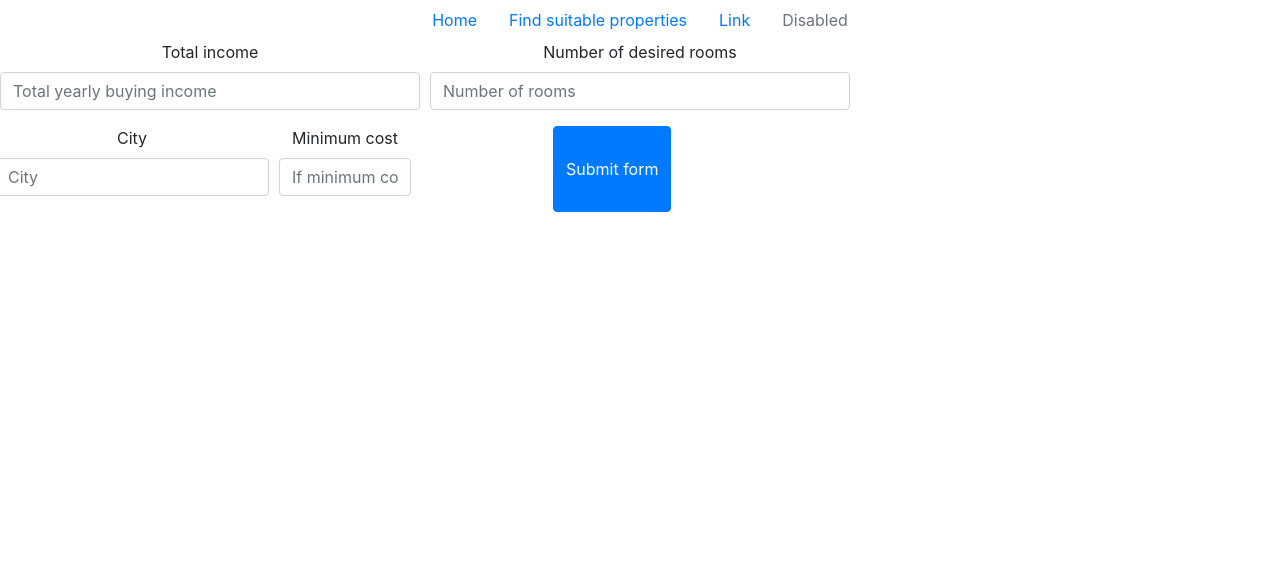
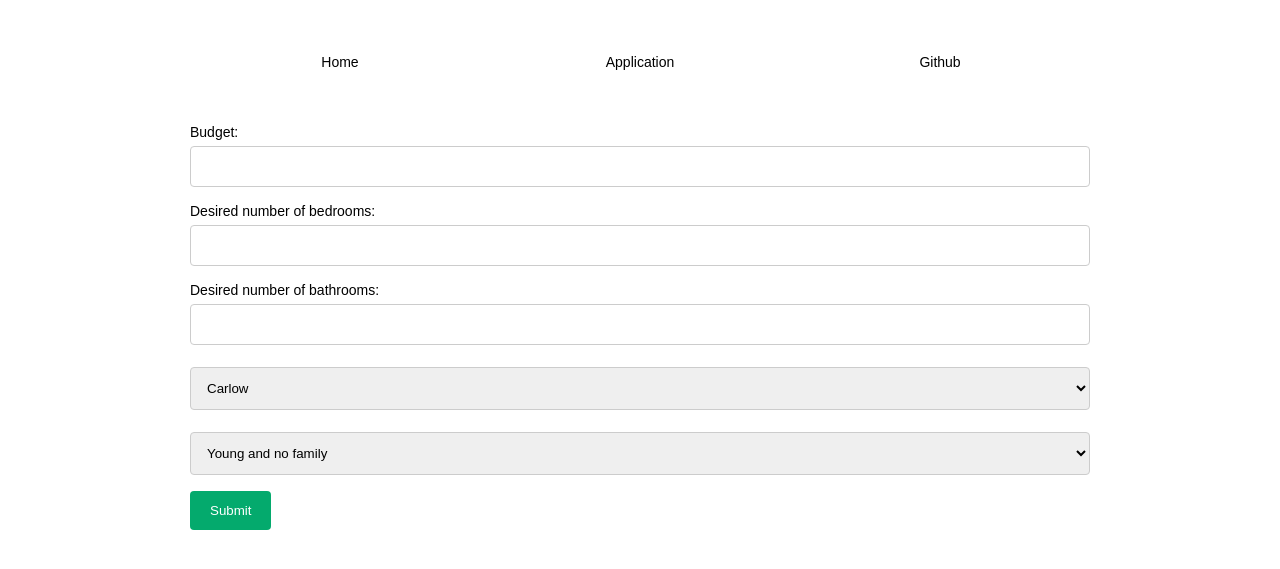
Before and after one commit to aaronk123/Final-Year-Project, a Flask app: page /application in a window 1280 px wide. Shown: the top 569 px of the page. Run offline with Flask 2, Linux system fonts and the light colour scheme.

Commit message:
Created index and application pages
Removed bootstrap as it caused more problems than just manually creating the pages

```diff
--- /dev/null
+++ b/static/css/application.css
@@ -0,0 +1,144 @@
+input[type=text], select, textarea {
+    width: 100%; /* Full width */
+    padding: 12px; /* Some padding */
+    border: 1px solid #ccc; /* Gray border */
+    border-radius: 4px; /* Rounded borders */
+    box-sizing: border-box; /* Make sure that padding and width stays in place */
+    margin-top: 6px; /* Add a top margin */
+    margin-bottom: 16px; /* Bottom margin */
+    resize: vertical /* Allow the user to vertically resize the textarea (not horizontally) */
+  }
+
+  /* Style the submit button with a specific background color etc */
+  input[type=submit] {
+    background-color: #04AA6D;
+    color: white;
+    padding: 12px 20px;
+    border: none;
+    border-radius: 4px;
+    cursor: pointer;
+  }
+
+  /* When moving the mouse over the submit button, add a darker green color */
+  input[type=submit]:hover {
+    background-color: #45a049;
+  }
+
+  /* Add a background color and some padding around the form */
+  .container {
+    border-radius: 5px;
+    background-color: #f2f2f2;
+    padding: 20px;
+  }
+  body {
+	margin:0px;
+	font-family:arial;
+	font-size:14px;
+}
+#wrapper {
+width:900px;
+margin:0 auto 0 auto;
+}
+#top {
+width: 900px;
+height:200px;
+}
+nav {
+	width:900px;
+	height:60px;
+	background-color:#999999;
+}
+nav ul {
+margin:0px;
+padding:0px;
+
+	}
+
+
+
+nav ul li {
+list-style-type: none;
+text-decoration: none;
+float:auto;
+
+}
+a:link {
+margin:0px;
+padding:0px;
+float:left;
+height: 60px;
+width: 300px;
+display: block;
+text-align: center;
+/* vertical-align: middle; */
+line-height: 60px;
+text-decoration: none;
+color: #000000;
+background-color: #FFFFFF;
+}
+a:visited {
+float:left;
+height: 60px;
+width: 300px;
+display: block;
+text-align: center;
+/* vertical-align: middle; */
+line-height: 60px;
+text-decoration: none;
+color: #036;
+background-color: #FFFFFF;
+}
+a:hover {
+float:left;
+height: 60px;
+width: 300px;
+display: block;
+text-align: center;
+/* vertical-align: middle; */
+line-height: 60px;
+text-decoration: none;
+color: #036;
+background-color: #FF6666;
+}
+a:active {
+float:left;
+height: 60px;
+width: 300px;
+display: block;
+text-align: center;
+/* vertical-align: middle; */
+line-height: 60px;
+text-decoration: none;
+color: #036;
+background-color: #FF3333;
+}
+
+#photo {
+	width:900px;
+	height:220px;
+	float:left;
+	background-image:url("images/photo.jpg");
+}
+#left {
+	width:300px;
+	height:200px;
+	float:left;
+	background-color:#99ff99;
+}
+#main {
+	width:600px;
+	height:200px;
+	float:left;
+	background-color:#99ffff;
+}
+#bottom {
+	width:900px;
+	height:150px;
+	float:left;
+	background-color:#696969;
+}
+li:nth-of-type(1n) {
+
+list-style-type: none;
+text-decoration: none;
+}
--- a/templates/application.html
+++ b/templates/application.html
@@ -1,47 +1,74 @@
-{% extends "base.html" %}
-{% block title %}{% endblock %}
 
-{% block content %}
-<style type="text/css">
-	form{
-		text-align: center;
-	}
-</style>
-<form class="needs-validation" novalidate width="200" >
-	<div class="form-row">
-	  <div class="col-md-4 mb-3">
-		<label for="validationTooltip01">Total income</label>
-		<input type="text" class="form-control" id="validationTooltip01" placeholder="Total yearly buying income" value="" required>
-		<div class="valid-tooltip">
-		  Looks good!
-		</div>
-	  </div>
+<!DOCTYPE html>
+<html>
+<head>
+	<link rel="stylesheet" href="{{ url_for('static', filename='css/application.css') }}">
+</head>
+<body>
+<div id="wrapper">
+	<br><br>
+	<nav>
+		<ul>
+		<li><a href="/">Home</a></li>
+		<li><a href="application">Application</a></li>
+		<li><a href="https://github.com/aaronk123/Final-Year-Project">Github</a></li>
+		</ul>
+	</nav>
 
-	  <div class="col-md-4 mb-3">
-		<label for="validationTooltip02">Number of desired rooms</label>
-		<input type="text" class="form-control" id="validationTooltip02" placeholder="Number of rooms" value="" required>
-		<div class="valid-tooltip">
-		  Looks good!
-		</div>
-	  </div>
+	<br><br>
 
-	<div class="form-row">
-	  <div class="col-md-6 mb-3">
-		<label for="validationTooltip03">City</label>
-		<input type="text" class="form-control" id="validationTooltip03" placeholder="City" required>
-		<div class="invalid-tooltip">
-		  Please provide a valid city.
-		</div>
-	  </div>
+	<form  method="post">
 
-	  <div class="col-md-3 mb-3">
-		<label for="validationTooltip05">Minimum cost</label>
-		<input type="text" class="form-control" id="validationTooltip05" placeholder="If minimum cost is not required enter 0" required>
-		<div class="invalid-tooltip">
-		  Please provide a valid zip.
-		</div>
-	  </div>
-	</div>
-	<button class="btn btn-primary" type="submit">Submit form</button>
-  </form>
-{% endblock %}
+		<label for="budget">Budget:</label><br>
+  		<input type="text" id="budget" name="budget" value=""><br>
+
+		<label for="rooms">Desired number of bedrooms:</label><br>
+  		<input type="text" id="rooms" name="rooms" value=""><br>
+
+		<label for="bathrooms">Desired number of bathrooms:</label><br>
+  		<input type="text" id="bathrooms" name="bathrooms" value=""><br>
+
+		<select class="form-control" id="county_dropdown" name="county_dropdown">
+			<option value="carlow">Carlow</option>
+			<option value="cavan">Cavan</option>
+			<option value="clare">Clare</option>
+			<option value="cork">Cork</option>
+			<option value="donegal">Donegal</option>
+			<option value="dublin">Dublin</option>
+			<option value="galway">Galway</option>
+			<option value="kerry">Kerry</option>
+			<option value="kildare">Kildare</option>
+			<option value="kilkenny">Kilkenny</option>
+			<option value="laois">Laois</option>
+			<option value="leitrim">Leitrim</option>
+			<option value="limerick">Limerick</option>
+			<option value="longford">Longford</option>
+			<option value="louth">Louth</option>
+			<option value="mayo">Mayo</option>
+			<option value="meath">Meath</option>
+			<option value="monaghan">Monaghan</option>
+			<option value="offaly">Offaly</option>
+			<option value="roscommon">Roscommon</option>
+			<option value="sligo">Sligo</option>
+			<option value="tipperary">Tipperary</option>
+			<option value="waterford">Waterford</option>
+			<option value="westmeath">Westmeath</option>
+			<option value="wexford">Wexford</option>
+			<option value="wicklow">Wicklow</option>
+		</select>
+
+		<select name="stakeholder_group">
+			<option value="young">Young and no family</option>
+			<option value="family">Family</option>
+			<option value="elderly">Elderly</option>
+		</select>
+
+
+
+		<input type="submit">
+	</form>
+
+
+</div>
+</body>
+</html>
--- a/templates/base.html
+++ /dev/null
@@ -1,31 +0,0 @@
-<!doctype html>
-<html>
-
-    <head>
-        <link rel="stylesheet" href="https://cdn.jsdelivr.net/npm/bootstrap@4.3.1/dist/css/bootstrap.min.css"
-        integrity="sha384-ggOyR0iXCbMQv3Xipma34MD+dH/1fQ784/j6cY/iJTQUOhcWr7x9JvoRxT2MZw1T" crossorigin="anonymous">
-        <title>{% block title %}{% endblock %}</title>
-    </head>
-    <body>
-        <ul class="nav justify-content-center">
-            <li class="nav-item">
-            <a class="nav-link active" href="index">Home</a>
-            </li>
-            <li class="nav-item">
-            <a class="nav-link" href="application">Find suitable properties</a>
-            </li>
-            <li class="nav-item">
-            <a class="nav-link" href="#">Link</a>
-            </li>
-            <li class="nav-item">
-            <a class="nav-link disabled" href="#" tabindex="-1" aria-disabled="true">Disabled</a>
-            </li>
-      </ul>
-        {% block content %}
-
-        {% endblock %}
-        <script src="https://code.jquery.com/jquery-3.3.1.slim.min.js" integrity="sha384-q8i/X+965DzO0rT7abK41JStQIAqVgRVzpbzo5smXKp4YfRvH+8abtTE1Pi6jizo" crossorigin="anonymous"></script>
-        <script src="https://cdn.jsdelivr.net/npm/popper.js@1.14.7/dist/umd/popper.min.js" integrity="sha384-UO2eT0CpHqdSJQ6hJty5KVphtPhzWj9WO1clHTMGa3JDZwrnQq4sF86dIHNDz0W1" crossorigin="anonymous"></script>
-        <script src="https://cdn.jsdelivr.net/npm/bootstrap@4.3.1/dist/js/bootstrap.min.js" integrity="sha384-JjSmVgyd0p3pXB1rRibZUAYoIIy6OrQ6VrjIEaFf/nJGzIxFDsf4x0xIM+B07jRM" crossorigin="anonymous"></script>
-    </body>
-</html>
```
Also changed, not shown: static/css/styles.css (added, +112 -0 lines), templates/index.html (+32 -4 lines).
